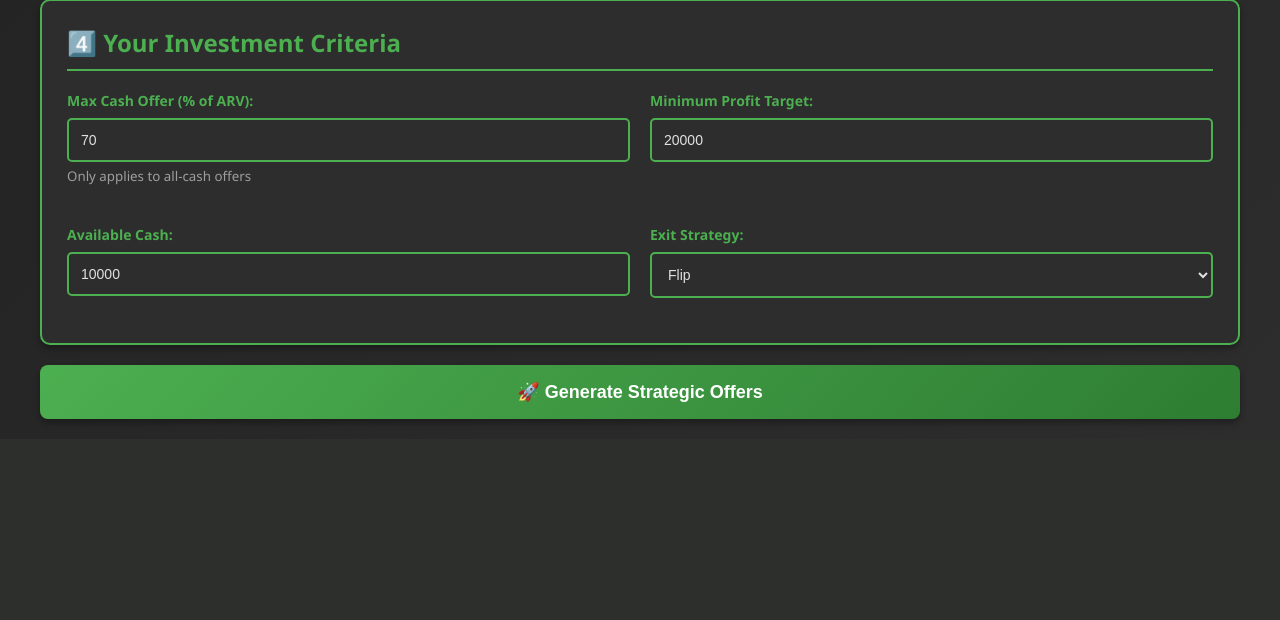
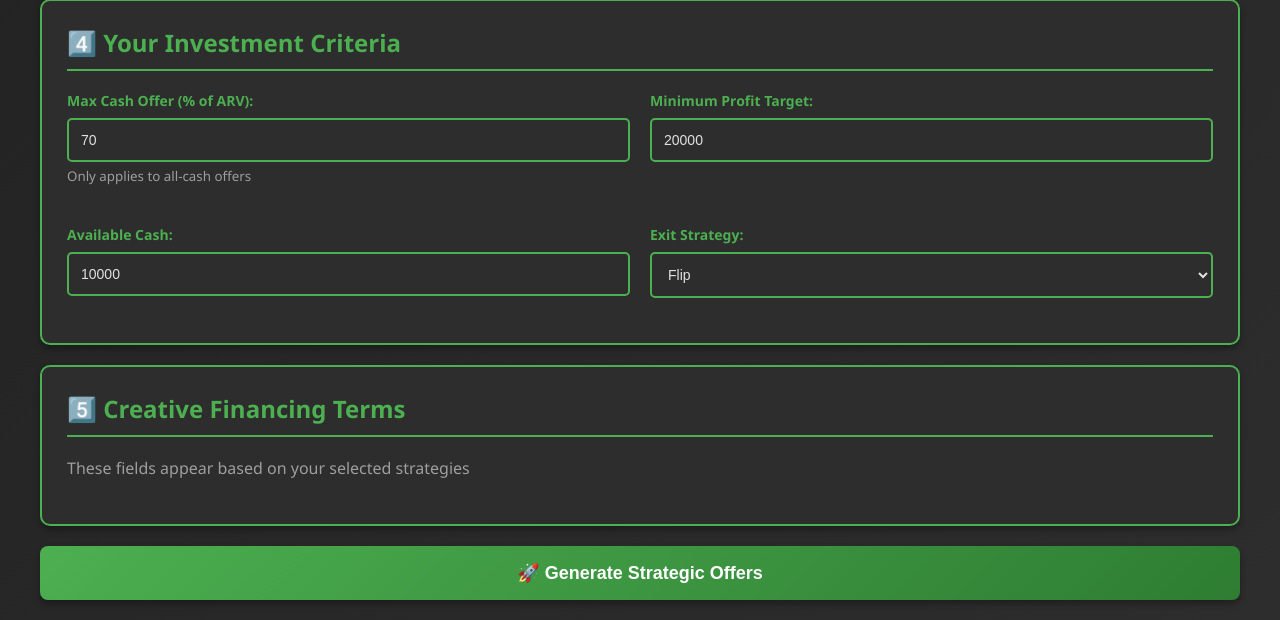
Before and after one commit to CommandoREI/ai-offer-creator, a Flask app: page / in a window 1280 px wide. Shown: the part 1896-2516 px from the top of the page. Before the commit the page ends 2321 px from the top, so only its background shows below. Run offline with Flask 3, Linux system fonts and the light colour scheme.

Commit message:
Add creative financing fields and fix Lease Option/Seller Financing logic

```diff
--- a/app.py
+++ b/app.py
@@ -110,6 +110,14 @@
             'exit_strategy': data.get('exit_strategy', 'flip')
         }
 
+        # Creative financing terms
+        creative_terms = {
+            'option_term_months': int(data.get('option_term_months', 36)),  # For Lease Option
+            'additional_option_price': float(data.get('additional_option_price', 0)),  # For Lease Option
+            'monthly_payment_markup': float(data.get('monthly_payment_markup', 0)),  # For Seller Financing Wrap
+            'additional_purchase_price': float(data.get('additional_purchase_price', 0))  # For Seller Financing Wrap
+        }
+
         # Advanced mode settings
         advanced_mode = data.get('advanced_mode', False)
         advanced_settings = data.get('advanced_settings', {})
@@ -118,7 +126,7 @@
         offers = generate_strategic_offers(
             strategy1, strategy2, weight1, weight2,
             property_data, seller_data, investor_data,
-            advanced_mode, advanced_settings
+            creative_terms, advanced_mode, advanced_settings
         )
 
         return jsonify(offers)
@@ -131,7 +139,7 @@
 
 def generate_strategic_offers(strategy1, strategy2, weight1, weight2,
                               property_data, seller_data, investor_data,
-                              advanced_mode, advanced_settings):
+                              creative_terms, advanced_mode, advanced_settings):
     """Use AI to generate two strategic offers"""
 
     # Build prompt for AI
@@ -159,6 +167,12 @@
 - Available Cash: ${investor_data['available_cash']:,.0f}
 - Exit Strategy: {investor_data['exit_strategy']}
 
+CREATIVE FINANCING TERMS:
+- Option Term: {creative_terms['option_term_months']} months (for Lease Option)
+- Additional Option Price: ${creative_terms['additional_option_price']:,.0f} (for Lease Option)
+- Monthly Payment Markup: ${creative_terms['monthly_payment_markup']:,.0f} (for Seller Financing Wrap)
+- Additional Purchase Price: ${creative_terms['additional_purchase_price']:,.0f} (for Seller Financing Wrap)
+
 OFFER STRATEGIES:
 Offer A: {STRATEGIES[strategy1]['name']} (Weight: {weight1}% - {'MORE attractive' if weight1 > 50 else 'LESS attractive' if weight1 < 50 else 'EQUALLY attractive'})
 Offer B: {STRATEGIES[strategy2]['name']} (Weight: {weight2}% - {'MORE attractive' if weight2 > 50 else 'LESS attractive' if weight2 < 50 else 'EQUALLY attractive'})
@@ -173,13 +187,35 @@
 
 FOR SUBJECT-TO OFFERS:
 - Base amount = Mortgage Balance + Arrears
+- Purchase price = Mortgage Balance + Arrears (you're taking over the debt)
 - Auto-generate TWO variations of cash at closing based on seller's request:
   * Offer variation 1: ~80% of seller's cash request (e.g., $4,000 if they want $5,000) - all upfront
-  * Offer variation 2: ~120% of seller's cash request (e.g., $6,000 if they want $5,000) - with payment split
-- For variation 2, split the payment: 50% at closing, 50% in 60 days (e.g., "$3,000 now + $3,000 in 60 days")
-- This creates a "decision point" for the seller - more total cash but delayed vs less cash but immediate
-- Purchase price = Mortgage Balance + Arrears (you're taking over the debt)
-- The small cash difference ($2,000) is negligible for investor but creates psychological choice
+  * Offer variation 2: ~120% of seller's cash request (e.g., $6,000 if they want $5,000)
+- IMPORTANT: Only use split payment (50% now + 50% in 60 days) if BOTH offers are Subject-To
+- If only ONE offer is Subject-To, do NOT use split payment - just vary the total amounts
+- Split payment creates a "decision point" for seller when comparing two Subject-To offers
+- The small cash difference is negligible for investor but creates psychological choice
+
+FOR LEASE OPTION OFFERS:
+- Monthly lease payment = Current PITI (mortgage payment)
+- Option price = Mortgage Balance + Additional Option Price (from user input)
+- Option term = User-specified months (from creative financing terms)
+- NO upfront option fee or option payment at closing ($0)
+- Generate two variations by varying the additional option price:
+  * Offer variation 1: Mortgage Balance + (80% of additional option price)
+  * Offer variation 2: Mortgage Balance + (120% of additional option price)
+- Structure: "Lease for $X/month with option to purchase for $Y within Z months"
+
+FOR SELLER FINANCING (WRAP) OFFERS:
+- This is a WRAP mortgage - seller keeps existing mortgage, you pay seller, seller pays their mortgage
+- Monthly payment to seller = PITI + Monthly Payment Markup (from user input)
+- Purchase price = Mortgage Balance + Additional Purchase Price (from user input)
+- Interest rate = Same as seller's existing note (seller gets no benefit on rate)
+- Term = Same as seller's remaining mortgage term
+- Generate two variations:
+  * Offer variation 1: PITI + (80% of markup), Mortgage + (80% of additional price)
+  * Offer variation 2: PITI + (120% of markup), Mortgage + (120% of additional price)
+- Structure: "Pay seller $X/month, seller continues paying their mortgage, you control property"
 
 FOR ALL-CASH OFFERS:
 - Purchase price = ARV × Max Cash Offer Percentage
--- a/templates/index.html
+++ b/templates/index.html
@@ -640,6 +640,41 @@
                 </div>
             </div>
 
+            <!-- Creative Financing Terms -->
+            <div class="card">
+                <h2>5️⃣ Creative Financing Terms</h2>
+                <p style="color: #9e9e9e; margin-bottom: 20px;">These fields appear based on your selected strategies</p>
+                <div style="display: grid; grid-template-columns: 1fr 1fr; gap: 20px;">
+                    <!-- Lease Option Fields -->
+                    <div class="form-group creative-field lease-option-field" style="display: none;">
+                        <label>Option Term (months):</label>
+                        <select id="option_term_months">
+                            <option value="24">24 months</option>
+                            <option value="36" selected>36 months</option>
+                            <option value="48">48 months</option>
+                            <option value="60">60 months</option>
+                        </select>
+                        <small style="color: #9e9e9e; display: block; margin-top: 5px;">For Lease Option deals</small>
+                    </div>
+                    <div class="form-group creative-field lease-option-field" style="display: none;">
+                        <label>Additional Amount for Option Price:</label>
+                        <input type="number" id="additional_option_price" placeholder="10000" value="0">
+                        <small style="color: #9e9e9e; display: block; margin-top: 5px;">Amount to add to mortgage balance</small>
+                    </div>
+                    <!-- Seller Financing (Wrap) Fields -->
+                    <div class="form-group creative-field seller-financing-field" style="display: none;">
+                        <label>Monthly Payment Markup:</label>
+                        <input type="number" id="monthly_payment_markup" placeholder="200" value="0">
+                        <small style="color: #9e9e9e; display: block; margin-top: 5px;">Amount to add to PITI for seller</small>
+                    </div>
+                    <div class="form-group creative-field seller-financing-field" style="display: none;">
+                        <label>Additional Purchase Price:</label>
+                        <input type="number" id="additional_purchase_price" placeholder="10000" value="0">
+                        <small style="color: #9e9e9e; display: block; margin-top: 5px;">Amount to add to mortgage balance</small>
+                    </div>
+                </div>
+            </div>
+
             <!-- Advanced Settings -->
             <div class="card advanced-section" id="advancedSettings">
                 <h2>⚙️ Advanced Settings</h2>
@@ -763,6 +798,28 @@
             } else {
                 maxOfferField.style.display = 'none';
             }
+
+            // Also toggle creative financing fields
+            toggleCreativeFields();
+        }
+
+        function toggleCreativeFields() {
+            const strategy1 = document.getElementById('strategy1').value;
+            const strategy2 = document.getElementById('strategy2').value;
+
+            // Show/hide Lease Option fields
+            const leaseOptionFields = document.querySelectorAll('.lease-option-field');
+            const showLeaseOption = (strategy1 === 'lease_option' || strategy2 === 'lease_option');
+            leaseOptionFields.forEach(field => {
+                field.style.display = showLeaseOption ? 'block' : 'none';
+            });
+
+            // Show/hide Seller Financing (Wrap) fields
+            const sellerFinancingFields = document.querySelectorAll('.seller-financing-field');
+            const showSellerFinancing = (strategy1 === 'seller_financing' || strategy2 === 'seller_financing');
+            sellerFinancingFields.forEach(field => {
+                field.style.display = showSellerFinancing ? 'block' : 'none';
+            });
         }
 
         function applyPreset(preset) {
@@ -825,6 +882,10 @@
                 min_profit: document.getElementById('min_profit').value,
                 available_cash: document.getElementById('available_cash').value,
                 exit_strategy: document.getElementById('exit_strategy').value,
+                option_term_months: document.getElementById('option_term_months').value,
+                additional_option_price: document.getElementById('additional_option_price').value,
+                monthly_payment_markup: document.getElementById('monthly_payment_markup').value,
+                additional_purchase_price: document.getElementById('additional_purchase_price').value,
                 advanced_mode: currentMode === 'advanced',
                 advanced_settings: {}
             };
```
